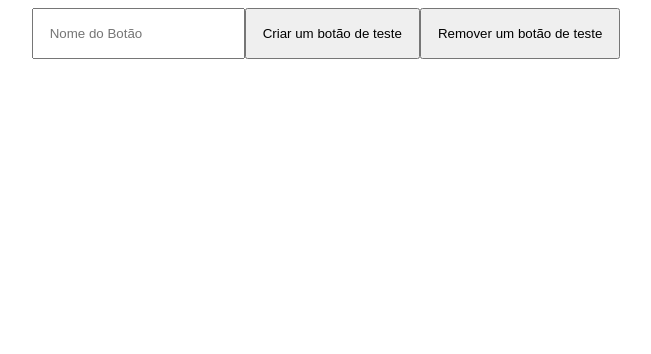
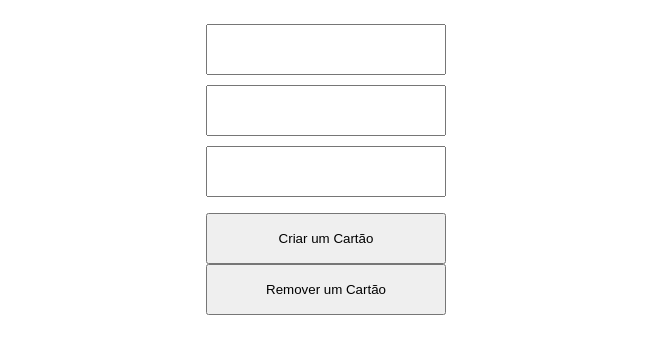
Before and after one commit to WendelFrancy/portfolio-wf, a React (Vite) app: page / in a window 1280 px wide. Shown: the top 354 px of the page, without its empty margins (314-965 px from the left). Built offline with nearby package versions, Linux system fonts and the light colour scheme.

Commit message:
Styling and Components Name Change

```diff
--- a/src/App.jsx
+++ b/src/App.jsx
@@ -1,7 +1,5 @@
-import Options from "./components/menu/Options.jsx"
-import { MainDiv } from "./components/menu/StsMenu.js"
-import { TopMenu } from "./components/menu/StsMenu.js"
-import { StyledMenuDiv } from "./components/menu/StsMenu.js"
+import AppMenu from "./components/menu/AppMenu.jsx"
+import { MainDiv, TopMenu, StyledMenuDiv } from "./components/menu/StsMenu.js"
 
 function App() {
 
@@ -9,7 +7,7 @@ function App() {
     <>
     <MainDiv>
       <TopMenu>
-        <Options />
+        <AppMenu />
       <StyledMenuDiv id="menudiv">
 
       </StyledMenuDiv>
--- a/src/components/menu/Options.jsx
+++ b/src/components/menu/AppMenu.jsx
@@ -1,11 +1,10 @@
 import BtnsOptions from "./BtnsOptions.jsx";
-import TesteInput from "./TesteInput.jsx";
+import CardForm from "./CardForm.jsx";
 
 function criarBtn() {
-    const botaoteste = document.createElement("button")
-    const nomeBotao = document.getElementById('nomeBotao').value
-    botaoteste.className = "botaozin"
-    botaoteste.innerText = `${nomeBotao}`
+    const botaoteste = document.createElement('button');
+    botaoteste.className = 'botaozin';
+    botaoteste.innerHTML = 'teste'
 
     botaoteste.style.padding = '1rem';
 
@@ -23,24 +22,21 @@ function removerBtn() {
     }
 }
 
-const Options = () => {
+const AppMenu = () => {
     //const [texto, setTexto] = useState("Testando") - É assim que se declara um useState. OBS: Importante lembrar de importar.
     return (
         <>
-            <TesteInput/>
+            <CardForm />
             <BtnsOptions
-            idBtn={'criar'}
-            contentBtn={'Criar um botão de teste'}
-            typeBtn={criarBtn}
+                contentBtn={'Criar um Cartão'}
+                typeBtn={criarBtn}
             />
             <BtnsOptions
-            idBtn={'remover'}
-            contentBtn={'Remover um botão de teste'}
-            typeBtn={removerBtn}
+                contentBtn={'Remover um Cartão'}
+                typeBtn={removerBtn}
             />
         </>
     );
 }
 
-
-export default Options
+export default AppMenu
--- a/src/components/menu/BtnsOptions.jsx
+++ b/src/components/menu/BtnsOptions.jsx
@@ -1,14 +1,13 @@
-import { StsOptions } from './StsMenu';
+import { StsOptions, ContOptions } from './StsMenu';
 
-
-
-const BtnsOptions = ({ idBtn, contentBtn, typeBtn }) => {
+const BtnsOptions = ({ contentBtn, typeBtn }) => {
     return <>
-        <StsOptions id={idBtn} onClick={typeBtn}>
-            {contentBtn}
-        </StsOptions>
+        <ContOptions>
+            <StsOptions id="tipoCardapio" onClick={typeBtn}>
+                {contentBtn}
+            </StsOptions>
+        </ContOptions>
     </>
 }
 
-
 export default BtnsOptions
--- /dev/null
+++ b/src/components/menu/CardForm.jsx
@@ -0,0 +1,22 @@
+import "./StsMenu.js"
+import { CardInput, StyledForm } from "./StsMenu.js"
+
+const CardForm = () => {
+    return (
+        <>
+            <StyledForm>
+                <CardInput
+                    $type='text'
+                />
+                <CardInput
+                    $type='text'
+                />
+                <CardInput
+                    $type='number'
+                />
+            </StyledForm>
+        </>
+    )
+}
+
+export default CardForm
--- a/src/components/menu/StsMenu.js
+++ b/src/components/menu/StsMenu.js
@@ -1,14 +1,4 @@
 import styled from "styled-components";
-
-
-export const StyledMenuDiv = styled.div`
-    display: flex;
-    justify-content: center;
-  `;
-
-export const StsOptions = styled.button`
-    padding: 1rem;
-  `
 
 export const MainDiv = styled.main`
     padding: 0;
@@ -16,11 +6,35 @@ export const MainDiv = styled.main`
     box-sizing: border-box;
   `;
 
+export const StyledMenuDiv = styled.div`
+    display: flex;
+    justify-content: center;
+  `;
+
 export const TopMenu = styled.section`
     display: flex;
-    justify-content: center;
-  `
+    align-items: center;
+    flex-direction: column;
+  `;
 
-export const StyledInput = styled.input`
+export const StyledForm = styled.form`
+    display: grid;
     padding: 1rem;
-  `
+    gap: 10px;
+    width: 15rem;
+  `;
+
+export const ContOptions = styled.div`
+    display: flex;
+    flex-direction: column;
+    gap: 10px;
+  `;
+
+export const StsOptions = styled.button`
+    padding: 1rem;
+    width: 15rem;
+  `;
+
+export const CardInput = styled.input.attrs((props) => ({ type: props.$type || 'text', }))`
+    padding: 1rem;
+`;
--- a/src/components/menu/TesteInput.jsx
+++ /dev/null
@@ -1,12 +0,0 @@
-import "./StsMenu.js"
-import { StyledInput } from "./StsMenu.js"
-
-const TesteInput = () => {
-    return (
-        <>
-            <StyledInput id="nomeBotao" type="text" placeholder="Nome do Botão" />
-        </>
-    )
-}
-
-export default TesteInput
```
Also changed, not shown: src/components/home/AppHome.jsx (added).
